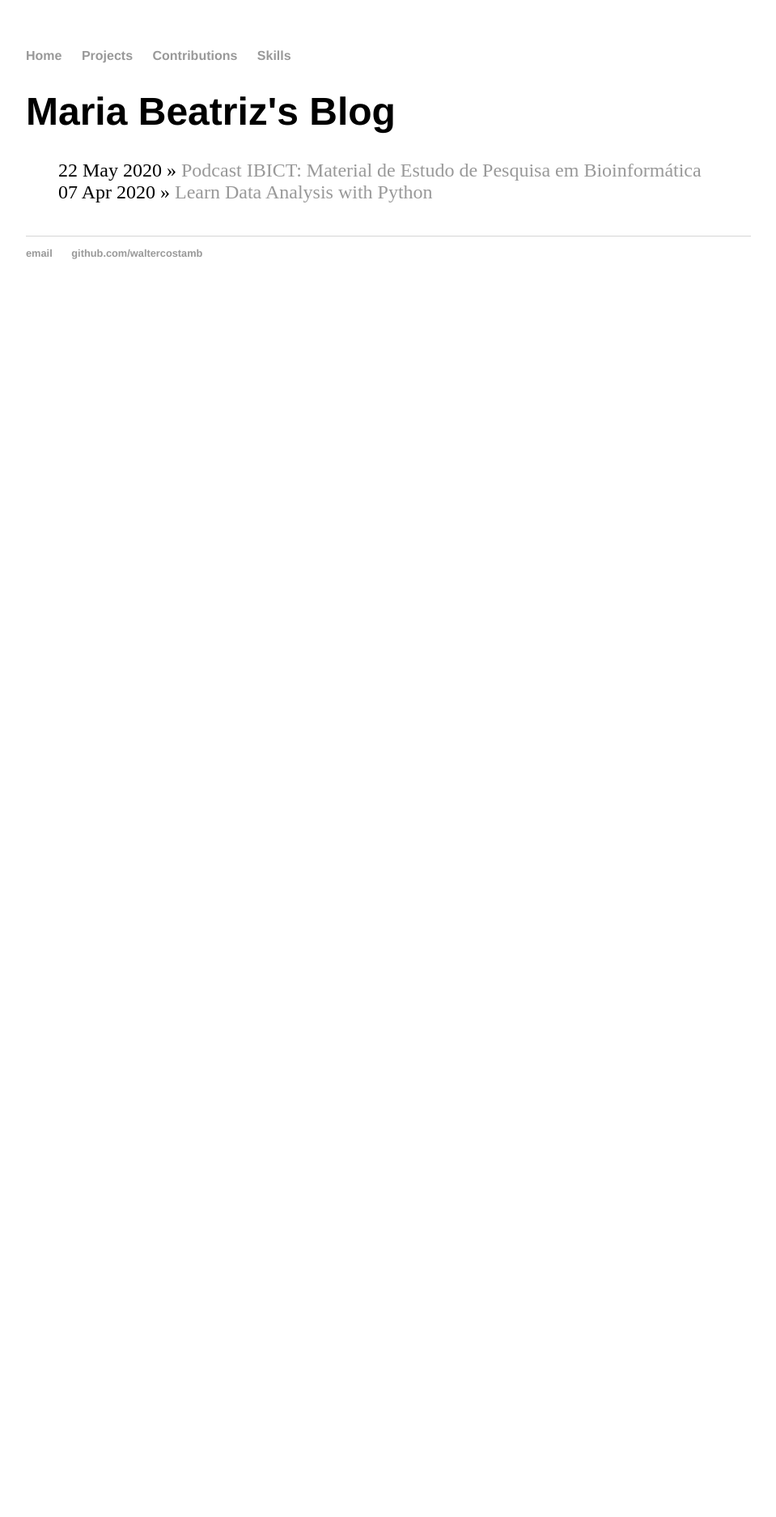
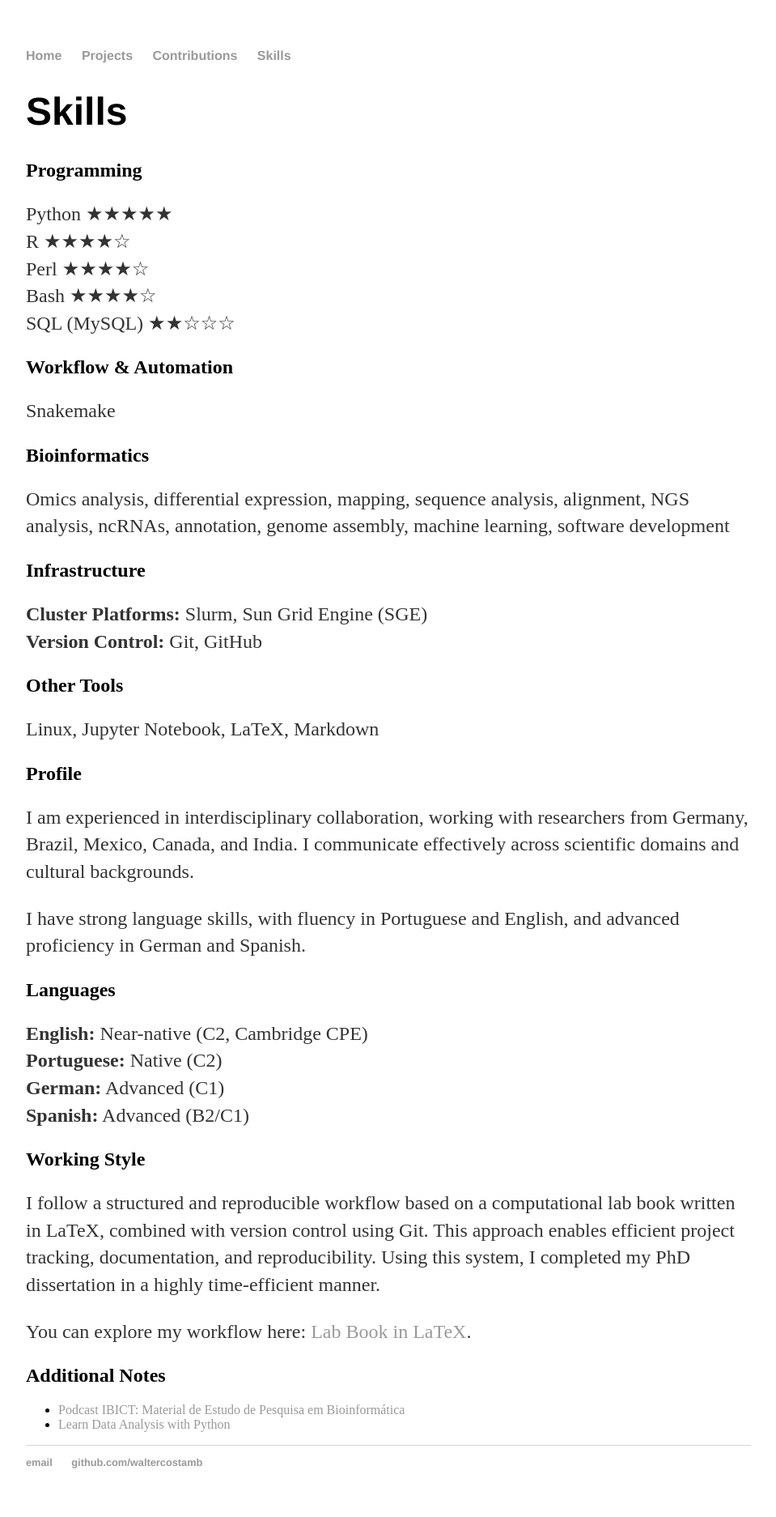
Before and after one commit to waltercostamb/waltercostamb.github.io, a Jekyll site: the page built from blog/index.html, in a window 1280 px wide. Shown: the whole page at 81% size, without its empty margins (160-1119 px from the left). Built offline with Jekyll 4.4.1, drawn with Linux system fonts in a browser that asks for light colours; before the commit the page ends 900 px from its top, so only the background shows below that.

Commit message:
Update index.html

```diff
--- a/blog/index.html
+++ b/blog/index.html
@@ -1,11 +1,73 @@
 ---
 layout: default
-title: Maria Beatriz's Blog
+title: Skills
 ---
-	<h1>{{ page.title }}</h1>
-	<ul class="posts">
 
-	  {% for post in site.posts %}
-	    <li><span>{{ post.date | date_to_string }}</span> » <a href="{{ post.url }}" title="{{ post.title }}">{{ post.title }}</a></li>
-	  {% endfor %}
-	</ul>
+<h1>{{ page.title }}</h1>
+
+<h2>Programming</h2>
+<p>
+Python ★★★★★<br>
+R ★★★★☆<br>
+Perl ★★★★☆<br>
+Bash ★★★★☆<br>
+SQL (MySQL) ★★☆☆☆
+</p>
+
+<h2>Workflow & Automation</h2>
+<p>
+Snakemake
+</p>
+
+<h2>Bioinformatics</h2>
+<p>
+Omics analysis, differential expression, mapping, sequence analysis, alignment, NGS analysis, ncRNAs, annotation, genome assembly, machine learning, software development
+</p>
+
+<h2>Infrastructure</h2>
+<p>
+<strong>Cluster Platforms:</strong> Slurm, Sun Grid Engine (SGE)<br>
+<strong>Version Control:</strong> Git, GitHub
+</p>
+
+<h2>Other Tools</h2>
+<p>
+Linux, Jupyter Notebook, LaTeX, Markdown
+</p>
+
+<h2>Profile</h2>
+<p>
+I am experienced in interdisciplinary collaboration, working with researchers from Germany, Brazil, Mexico, Canada, and India.
+I communicate effectively across scientific domains and cultural backgrounds.
+</p>
+
+<p>
+I have strong language skills, with fluency in Portuguese and English, and advanced proficiency in German and Spanish.
+</p>
+
+<h2>Languages</h2>
+<p>
+<strong>English:</strong> Near-native (C2, Cambridge CPE)<br>
+<strong>Portuguese:</strong> Native (C2)<br>
+<strong>German:</strong> Advanced (C1)<br>
+<strong>Spanish:</strong> Advanced (B2/C1)
+</p>
+
+<h2>Working Style</h2>
+<p>
+I follow a structured and reproducible workflow based on a computational lab book written in LaTeX, combined with version control using Git.
+This approach enables efficient project tracking, documentation, and reproducibility. Using this system, I completed my PhD dissertation in a highly time-efficient manner.
+</p>
+
+<p>
+You can explore my workflow here:
+<a href="https://github.com/waltercostamb/Lab-Book">Lab Book in LaTeX</a>.
+</p>
+
+<h2>Additional Notes</h2>
+
+<ul>
+  {% for post in site.posts %}
+    <li><a href="{{ post.url }}">{{ post.title }}</a></li>
+  {% endfor %}
+</ul>
```
